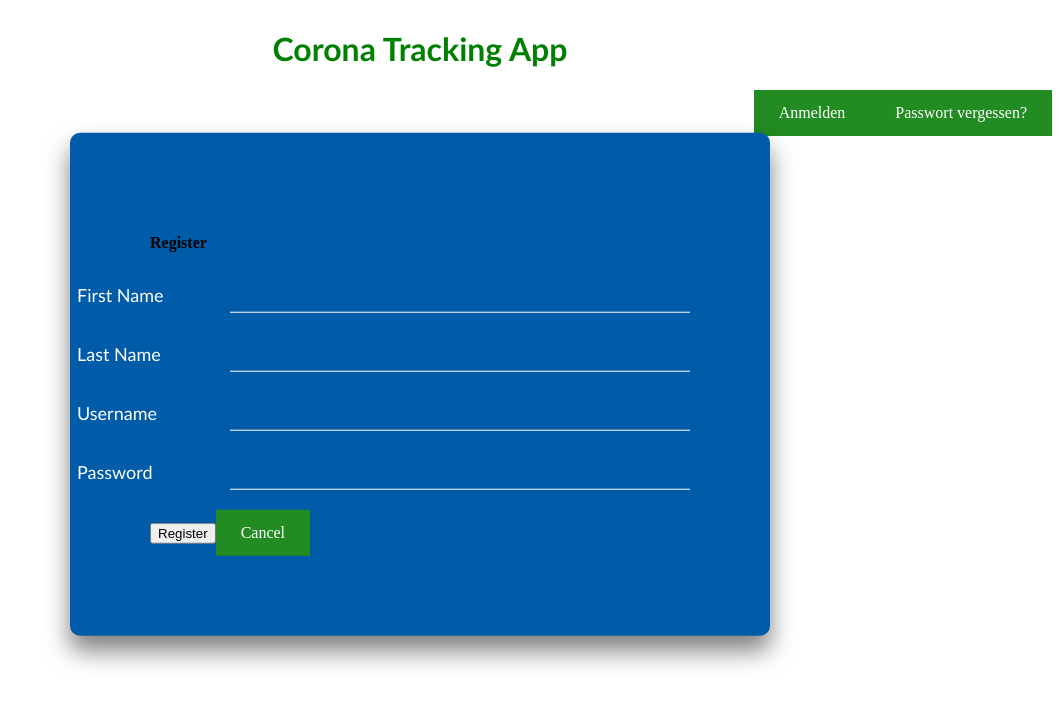
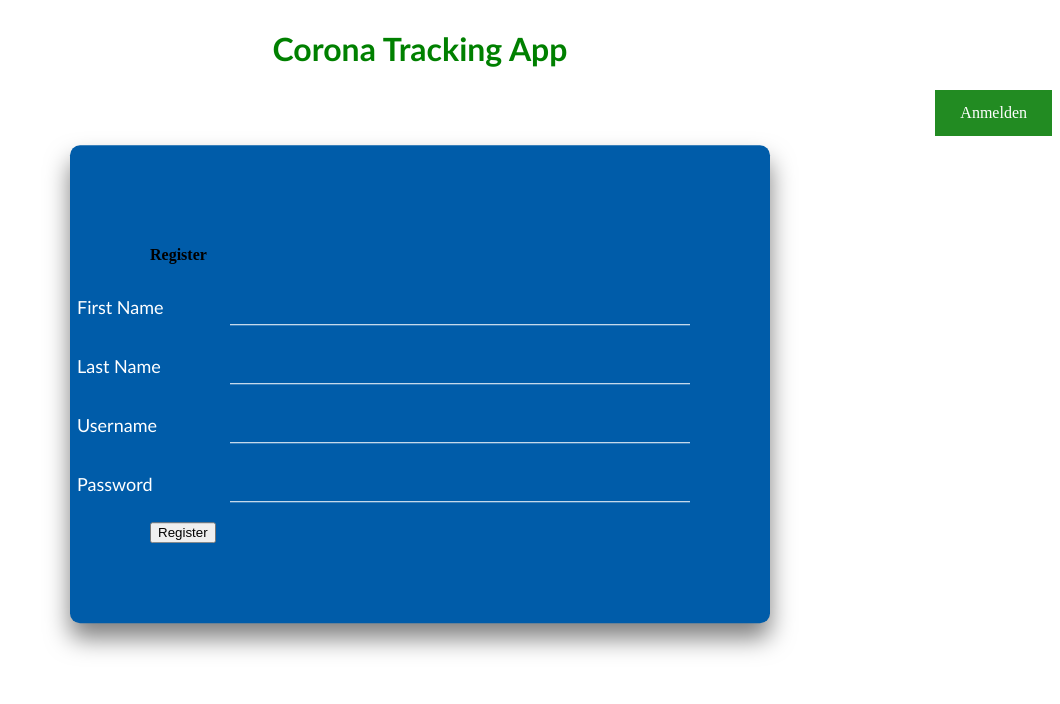
Before and after one commit to patibo/CoronaTracking, an Angular app in the folder javascript/Corona Tracking Website/: page /account/register in a window 1280 px wide. Shown: the top 704 px of the page, without its empty margins (220-1280 px from the left). Built offline with nearby package versions, Linux system fonts and the light colour scheme.

Commit message:
corona tracking

```diff
--- a/javascript/Corona Tracking Website/src/app/account/register.component.html
+++ b/javascript/Corona Tracking Website/src/app/account/register.component.html
@@ -4,9 +4,9 @@
 </div>
 
 <div id="homepage">
-  <a href="http://localhost:4200/anmelden/">Anmelden</a>
+  <a routerLink="../login">Anmelden</a>
 
-  <a href="http://localhost:4200/passwort_a/">Passwort vergessen?</a>
+
 </div>
 <div class="box">
 
@@ -24,7 +24,9 @@
                 <label for="lastName">Last Name</label>
                 <input type="text" formControlName="lastName" class="form-control" [ngClass]="{ 'is-invalid': submitted && f.lastName.errors }" />
                 <div *ngIf="submitted && f.lastName.errors" class="invalid-feedback">
+                  <div class="">
                     <div *ngIf="f.lastName.errors.required">Last Name is required</div>
+                  </div>
                 </div>
             </div>
 
@@ -45,10 +47,11 @@
           </div>
 
                 <button [disabled]="loading" class="btn btn-primary">
-                    <span *ngIf="loading" class="spinner-border spinner-border-sm mr-1"></span>
+                    <span  *ngIf="loading" class="spinner-border spinner-border-sm mr-1"></span>
                     Register
                 </button>
-                <a routerLink="../login" class="btn btn-link">Cancel</a>
+
+
 
         </form>
     </div>
--- a/javascript/Corona Tracking Website/src/app/users/list.component.html
+++ b/javascript/Corona Tracking Website/src/app/users/list.component.html
@@ -1,4 +1,4 @@
-<h1>Users</h1>
+<h1>Users [Nur der Admin sollte das sehen]</h1>
 <a routerLink="add" class="btn btn-sm btn-success mb-2">Add User</a>
 <table class="table table-striped">
     <thead>
```
Also changed, not shown: 1 other file (tests, documents, lock files or other folders).
